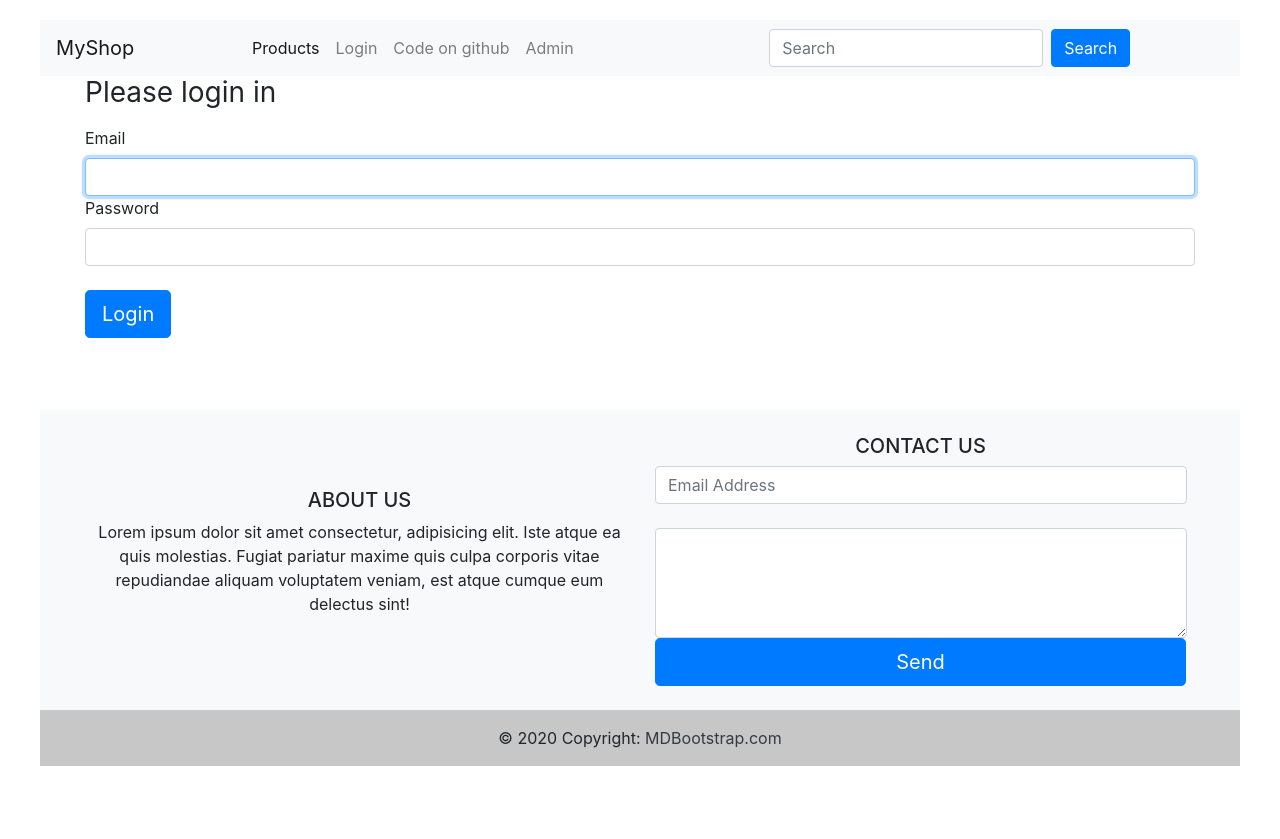
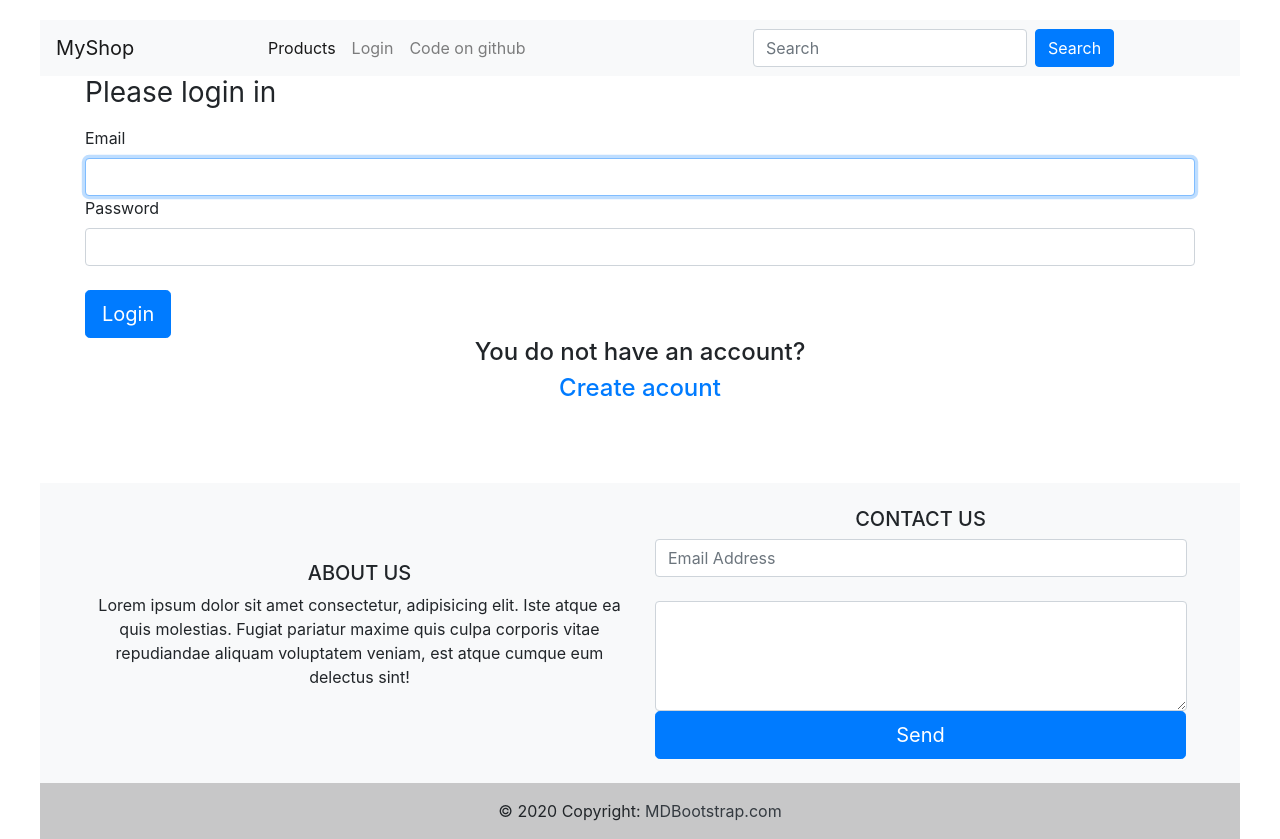
Before and after one commit to Ante889/Symfony, a Symfony app: template SummerProject-Symfony/templates/security/login.html.twig in a window 1280 px wide. Before the commit the page ends 766 px from the top, so only its background shows below. Run offline with Twig, Linux system fonts and the light colour scheme; the template is opened without the code that fills it, so the values that code supplies are empty; some libraries are stand-ins or nearby versions.

Commit message:
Finishig main stuf and login system

```diff
--- a/SummerProject-Symfony/composer.json
+++ b/SummerProject-Symfony/composer.json
@@ -12,9 +12,11 @@
         "doctrine/doctrine-bundle": "^2.4",
         "doctrine/doctrine-migrations-bundle": "^3.1",
         "doctrine/orm": "^2.9",
+        "knplabs/knp-paginator-bundle": "^5.6",
         "symfony/asset": "5.3.*",
         "symfony/console": "5.3.*",
         "symfony/dotenv": "5.3.*",
+        "symfony/error-handler": "5.3.*",
         "symfony/flex": "^1.3.1",
         "symfony/form": "5.3.*",
         "symfony/framework-bundle": "5.3.*",
--- a/SummerProject-Symfony/config/bundles.php
+++ b/SummerProject-Symfony/config/bundles.php
@@ -10,4 +10,5 @@ return [
     Doctrine\Bundle\MigrationsBundle\DoctrineMigrationsBundle::class => ['all' => true],
     Symfony\Bundle\SecurityBundle\SecurityBundle::class => ['all' => true],
     Symfony\Bundle\WebProfilerBundle\WebProfilerBundle::class => ['dev' => true, 'test' => true],
+    Knp\Bundle\PaginatorBundle\KnpPaginatorBundle::class => ['all' => true],
 ];
--- /dev/null
+++ b/SummerProject-Symfony/public/test.html
@@ -0,0 +1 @@
+<h1>TEST</h1>
--- a/SummerProject-Symfony/src/Controller/RegisterController.php
+++ b/SummerProject-Symfony/src/Controller/RegisterController.php
@@ -17,7 +17,7 @@ class RegisterController extends AbstractController
 {
 
     #[Route('/reg', name: 'reg')]
-    public function reg(Request $request): Response
+    public function reg(Request $request, UserPasswordHasherInterface $passwordHasher)
     {
 
         $regForm = $this-> createFormBuilder()
@@ -39,7 +39,7 @@ class RegisterController extends AbstractController
             $input= $regForm->getData();
             $user = new User();
             $user->setEmail($input['email']);
-            $user->setPassword($input['password']);
+            $user->setPassword($passwordHasher->hashPassword($user,$input['password']));
             $em = $this->getDoctrine()->getManager();
             $em-> persist($user);
             $em-> flush();
--- a/SummerProject-Symfony/templates/base.html.twig
+++ b/SummerProject-Symfony/templates/base.html.twig
@@ -41,14 +41,21 @@
                     <a class="nav-link" href="{{path('home')}}">Products<span class="sr-only">(current)</span></a>
                 </li>
                 <li class="nav-item">
-                    <a class="nav-link" href="">Login</a>
+                    {% if not app.user %}
+                    <a class="nav-link" href="{{path('app_login')}}">Login</a>
+                    {% endif %}
+                    {% if app.user %}
+                    <a class="nav-link" href="{{path('app_logout')}}">Logout</a>
+                    {% endif %}
                 </li>
                 <li class="nav-item">
                     <a class="nav-link" target="_blank" href="https://github.com/Ante889/Symfony/tree/main/SummerProject-Symfony">Code on github</a>
                 </li>
+                {% if is_granted('ROLE_ADMIN') %}
                 <li class="nav-item">
                     <a class="nav-link" href="{{path('admin')}}">Admin</a>
                 </li>
+                {% endif %}
                 </ul>
                 <form class="form-inline my-2 my-lg-0" method="POST" action="{{path('search')}}">
                 <input class="form-control mr-sm-2" name="search" type="search" placeholder="Search" aria-label="Search">
--- a/SummerProject-Symfony/templates/home/product.html.twig
+++ b/SummerProject-Symfony/templates/home/product.html.twig
@@ -14,7 +14,12 @@
         <p>{{Product.content}}</p>
         <h4>Price</h4>
         <p>{{Product.price}}$</p>
+		{% if app.user %}
         <a href="#" class="btn btn-primary btn-lg btn-block">Buy</a>
+		{% endif %}
+		{% if not app.user %}
+        <a href="#" class="btn btn-primary btn-lg btn-block">Login for buy</a>
+		{% endif %}
     </div>
   </div><br><br>
 
--- a/SummerProject-Symfony/templates/register/index.html.twig
+++ b/SummerProject-Symfony/templates/register/index.html.twig
@@ -15,7 +15,7 @@
 
 
 {{form(regForm)}}
-
+<h4><a href="{{path('app_login')}}">Login</a></h4>
 </div>
 
 {% endblock %}
--- a/SummerProject-Symfony/templates/security/login.html.twig
+++ b/SummerProject-Symfony/templates/security/login.html.twig
@@ -10,10 +10,12 @@
 
     {% if app.user %}
         <div class="mb-3">
-            You are logged in as {{ app.user.username }}, <a href="{{ path('app_logout') }}">Logout</a>
+            <hr>
+            <h3>You are logged in as {{ app.user.username }}</h3>
         </div>
     {% endif %}
 
+{% if not app.user %}
 <div class="container">
 
     <h1 class="h3 mb-3 font-weight-normal">Please login in</h1>
@@ -40,6 +42,8 @@
     <button class="btn btn-lg btn-primary" type="submit">
         Login
     </button>
+    <h4 class="text-center">You do not have an account? </h4><a class="text-center" href="{{path('reg')}}"><h4>Create acount</h4></a>
 </form>
 </div>
+{% endif %}
 {% endblock %}
```
Also changed, not shown: SummerProject-Symfony/public/assets/images/1b63818483f45b46a4cabdef0f1e082d.png (added), SummerProject-Symfony/public/public/assets/images/014955a3b141b0b36fdcb5c77cd44fdd.png (added), SummerProject-Symfony/public/public/assets/images/605ff31525f1319e507a36855fedd4f6.png (added), 5 other files.
